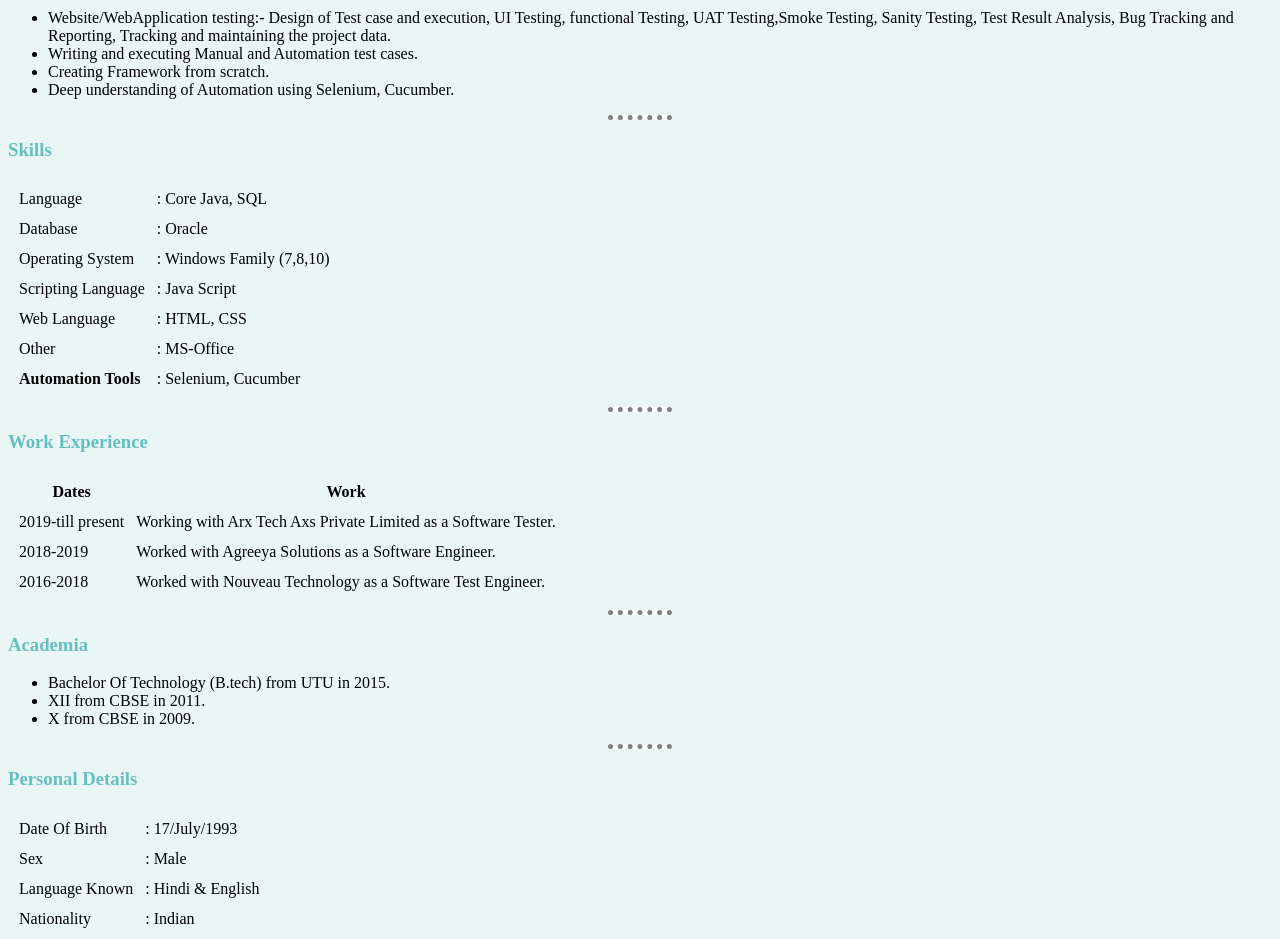
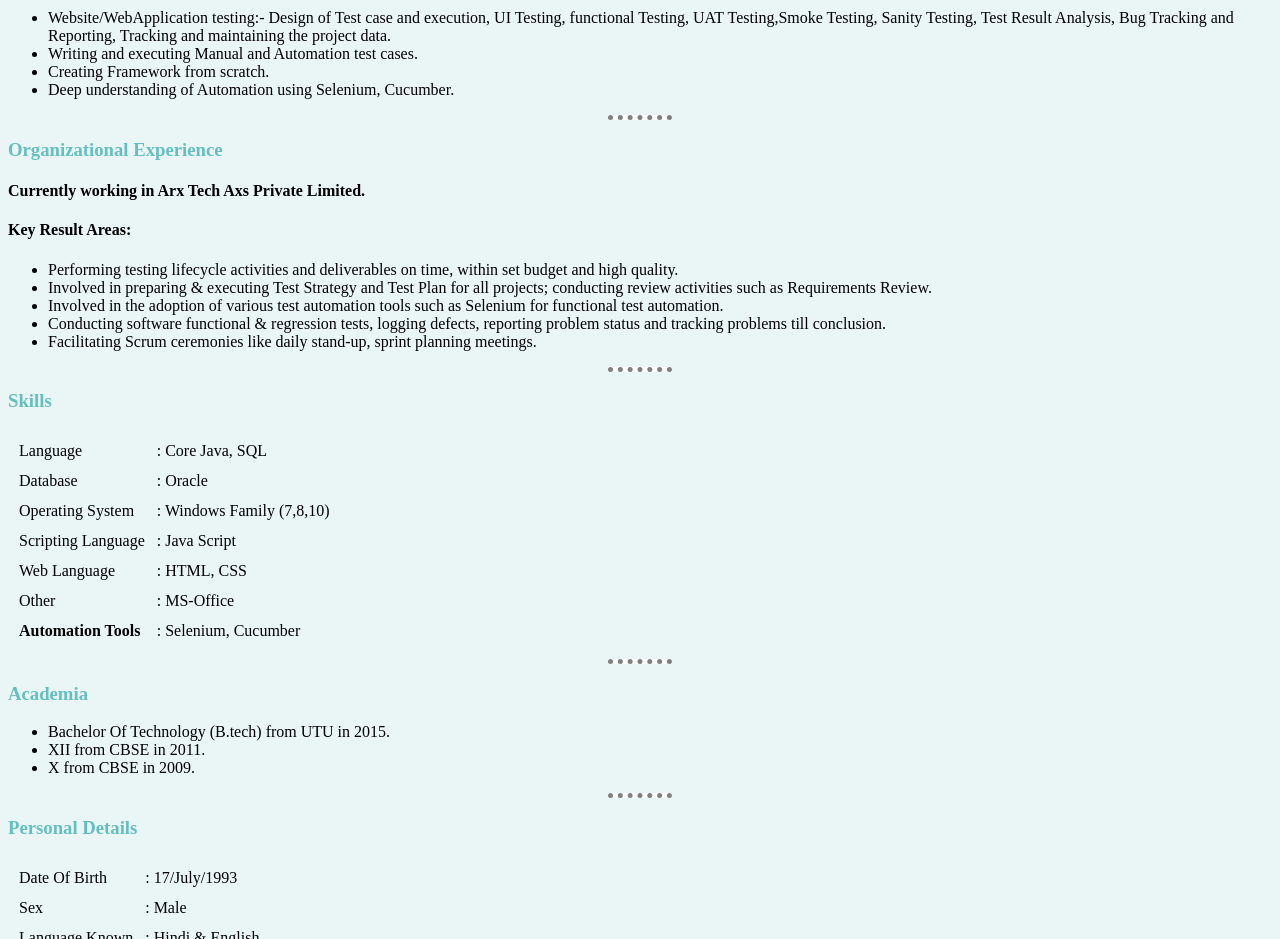
Before and after one commit to ojasvii/cv, a plain HTML site: page index.html in a window 1280 px wide. Shown: the part 780-1719 px from the top of the page. Drawn offline with Linux system fonts and the light colour scheme.

Commit message:
Changes in Organisational Experience

```diff
--- a/index.html
+++ b/index.html
@@ -10,7 +10,7 @@
       <tr>
         <td><img src="images/Ojasvii.png" alt="love"></td>
         <td><h1>Ojasvii Pratap Singh</h1>
-          <p><em>I am an <strong><a href="https://www.google.com/"> Software Test Engineer.</a></strong></em></p>
+          <p><em>I am an <strong><a href="https://www.google.com/" target="_blank"> Software Test Engineer.</a></strong></em></p>
           <p>Seeking a challenging job in Information Technology industry to utilize my knowledge
             and skills and earn a job which provides me job satisfaction and
             self-development and help me achieve personal as well as organization goals.</p></td>
@@ -47,6 +47,17 @@
       <li>Deep understanding of Automation using Selenium, Cucumber.</li>
     </ul>
     <hr>
+    <h3>Organizational Experience</h3>
+    <h4 class="recent-company">Currently working in Arx Tech Axs Private Limited.</h4>
+    <h4>Key Result Areas:</h4>
+    <ul>
+      <li>Performing testing lifecycle activities and deliverables on time, within set budget and high quality.</li>
+      <li>Involved in preparing & executing Test Strategy and Test Plan for all projects; conducting review activities such as Requirements Review.</li>
+      <li>Involved in the adoption of various test automation tools such as Selenium for functional test automation.</li>
+      <li>Conducting software functional & regression tests, logging defects, reporting problem status and tracking problems till conclusion.</li>
+      <li>Facilitating Scrum ceremonies like daily stand-up, sprint planning meetings.</li>
+    </ul>
+    <hr>
     <h3>Skills</h3>
     <table cellspacing="10">
       <tr>
@@ -77,30 +88,6 @@
         <td><b>Automation Tools</b></td>
         <td>: Selenium, Cucumber</td>
       </tr>
-    </table>
-    <hr>
-    <h3>Work Experience</h3>
-    <table cellspacing="10">
-      <thead>
-        <tr>
-          <th>Dates</th>
-          <th>Work</th>
-        </tr>
-      </thead>
-      <tbody>
-        <tr>
-          <td>2019-till present</td>
-          <td>Working with Arx Tech Axs Private Limited as a Software Tester.</td>
-        </tr>
-        <tr>
-          <td>2018-2019</td>
-          <td>Worked with Agreeya Solutions as a Software Engineer.</td>
-        </tr>
-        <tr>
-          <td>2016-2018</td>
-          <td>Worked with Nouveau Technology as a Software Test Engineer.</td>
-        </tr>
-      </tbody>
     </table>
     <hr>
     <h3>Academia</h3>
```
